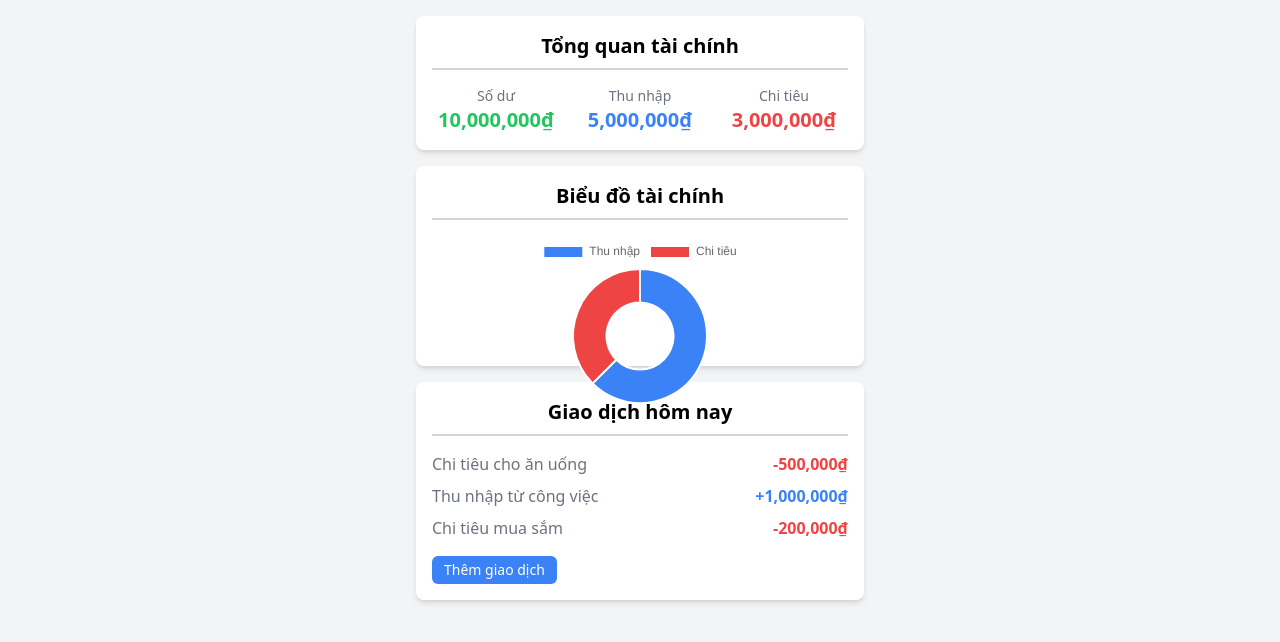
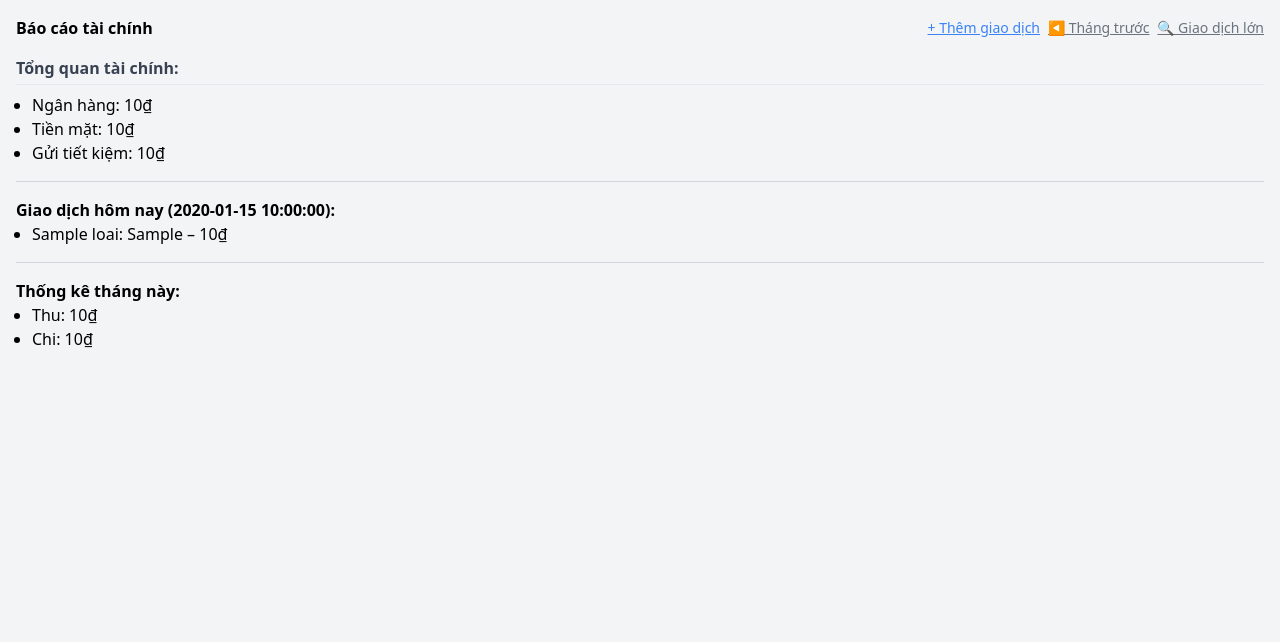
Before and after one commit to ahokx2/moneyBrowser, a Flask app: template templates/index.html in a window 1280 px wide. Shown: the top 642 px of the page. Run offline with Flask 3, Linux system fonts and the light colour scheme; the template is opened without the code that fills it: most values are stand-ins (such as "Sample title", 1, 10 or a date in 2020); some libraries are stand-ins or nearby versions.

Commit message:
Add files via upload

```diff
--- a/templates/index.html
+++ b/templates/index.html
@@ -1,91 +1,48 @@
 {% extends "base.html" %}
 
 {% block content %}
-<!-- Thẻ tổng quan (Số dư, Thu nhập, Chi tiêu) -->
-<div class="max-w-md mx-auto mb-4">
-    <div class="bg-white p-4 shadow-md rounded-lg">
-        <h2 class="text-center font-semibold text-xl mb-4 border-b-2 border-gray-300 pb-2">Tổng quan tài chính</h2>
-        <div class="grid grid-cols-1 sm:grid-cols-3 gap-4">
-            <div class="text-center">
-                <p class="text-sm text-gray-500">Số dư</p>
-                <p class="text-xl font-bold text-green-500">10,000,000₫</p>
-            </div>
-            <div class="text-center">
-                <p class="text-sm text-gray-500">Thu nhập</p>
-                <p class="text-xl font-bold text-blue-500">5,000,000₫</p>
-            </div>
-            <div class="text-center">
-                <p class="text-sm text-gray-500">Chi tiêu</p>
-                <p class="text-xl font-bold text-red-500">3,000,000₫</p>
-            </div>
-        </div>
+<body class="bg-white text-sm p-4 text-gray-800">
+    <!-- Thanh công cụ -->
+    <div class="flex justify-between items-center mb-4">
+        <h1 class="font-bold text-base">Báo cáo tài chính</h1>
+        <div class="flex gap-2">
+            <button class="text-blue-500 underline text-sm">+ Thêm giao dịch</button>
+            <button class="text-gray-500 underline text-sm">◀ Tháng trước</button>
+            <button class="text-gray-500 underline text-sm">🔍 Giao dịch lớn</button>
         </div>
     </div>
 
-<!-- Thẻ biểu đồ -->
-<div class="max-w-md mx-auto mb-4">
-    <div class="bg-white p-4 shadow-md rounded-lg" style="height: 200px;">
-        <h2 class="text-center font-semibold text-xl mb-4 border-b-2 border-gray-300 pb-2">Biểu đồ tài chính</h2>
-        <canvas id="financialChart"></canvas>
-    </div>
+    <!-- Tổng quan tài chính -->
+    <div class="mb-4">
+        <p class="font-semibold text-gray-700 border-b pb-1 mb-2">Tổng quan tài chính:</p>
+        <ul class="pl-4 list-disc">
+            <li>Ngân hàng: {{ tong_quan.ngan_hang | int | format }}₫</li>
+            <li>Tiền mặt: {{ tong_quan.tien_mat | int | format }}₫</li>
+            <li>Gửi tiết kiệm: {{ tong_quan.gui_tiet_kiem | int | format }}₫</li>
+        </ul>
     </div>
 
-<!-- Thẻ giao dịch hôm nay -->
-<div class="max-w-md mx-auto">
-    <div class="bg-white p-4 shadow-md rounded-lg">
-        <h2 class="text-center font-semibold text-xl mb-4 border-b-2 border-gray-300 pb-2">Giao dịch hôm nay</h2>
-        <ul class="space-y-2">
-            <li class="flex justify-between">
-                <span class="text-gray-500">Chi tiêu cho ăn uống</span>
-                <span class="font-bold text-red-500">-500,000₫</span>
-            </li>
-            <li class="flex justify-between">
-                <span class="text-gray-500">Thu nhập từ công việc</span>
-                <span class="font-bold text-blue-500">+1,000,000₫</span>
-            </li>
-            <li class="flex justify-between">
-                <span class="text-gray-500">Chi tiêu mua sắm</span>
-                <span class="font-bold text-red-500">-200,000₫</span>
-            </li>
+    <hr class="my-4 border-gray-300">
+
+    <!-- Giao dịch hôm nay -->
+    <div class="mb-4">
+        <p class="font-semibold">Giao dịch hôm nay ({{ today }}):</p>
+        <ul class="pl-4 list-disc">
+            {% for gd in giao_dich_hom_nay %}
+                <li>{{ gd.loai }}: {{ gd.mo_ta }} – {{ gd.so_tien | int | format }}₫</li>
+            {% endfor %}
         </ul>
-        <button id="addTransactionBtn" class="mt-4 w-full sm:w-auto bg-blue-500 text-white py-1 px-3 rounded-md text-sm hover:bg-blue-600 focus:outline-none focus:ring-2 focus:ring-blue-300">
-            Thêm giao dịch
-        </button>
     </div>
 
-    <!-- Nút Thêm Giao Dịch
-    <div class="max-w-md mx-auto mb-4">
-        <button id="addTransactionBtn" class="w-full bg-blue-500 text-white py-2 rounded-lg hover:bg-blue-600 focus:outline-none focus:ring-2 focus:ring-blue-300">
-            Thêm giao dịch
-        </button>
-    </div> -->
+    <hr class="my-4 border-gray-300">
 
-    <!-- Modal Thêm Giao Dịch -->
-    <div id="addTransactionModal" class="fixed inset-0 flex items-center justify-center bg-black bg-opacity-50 hidden">
-        <div class="bg-white p-6 rounded-lg w-3/4 sm:w-1/2">
-            <h2 class="text-xl font-semibold mb-4">Thêm Giao Dịch</h2>
-            <form>
-                <!-- Chi tiết form sẽ thêm sau -->
-                <div class="mb-4">
-                    <label for="transactionAmount" class="block text-sm text-gray-700">Số tiền</label>
-                    <input type="number" id="transactionAmount" class="w-full px-4 py-2 border border-gray-300 rounded-md" placeholder="Nhập số tiền">
+    <!-- Thống kê tháng này -->
+    <div>
+        <p class="font-semibold">Thống kê tháng này:</p>
+        <ul class="pl-4 list-disc">
+            <li>Thu: {{ thong_ke_thang.thu | int | format }}₫</li>
+            <li>Chi: {{ thong_ke_thang.chi | int | format }}₫</li>
+        </ul>
     </div>
-                <div class="mb-4">
-                    <label for="transactionType" class="block text-sm text-gray-700">Loại giao dịch</label>
-                    <select id="transactionType" class="w-full px-4 py-2 border border-gray-300 rounded-md">
-                        <option value="income">Thu nhập</option>
-                        <option value="expense">Chi tiêu</option>
-                    </select>
-                </div>
-                <div class="flex justify-end">
-                    <button type="button" id="closeModalBtn" class="bg-gray-500 text-white px-4 py-2 rounded-md mr-2">Đóng</button>
-                    <button type="submit" class="bg-blue-500 text-white px-4 py-2 rounded-md">Lưu giao dịch</button>
-                </div>
-            </form>
-        </div>
-    </div>
-
-</div>
-<script src="{{ url_for('static', filename='js/chart.js') }}"></script>
-<script src="{{ url_for('static', filename='js/index.js') }}"></script>
+</body>
 {% endblock %}
```
Lines whose indentation alone changed are shown as unchanged.
